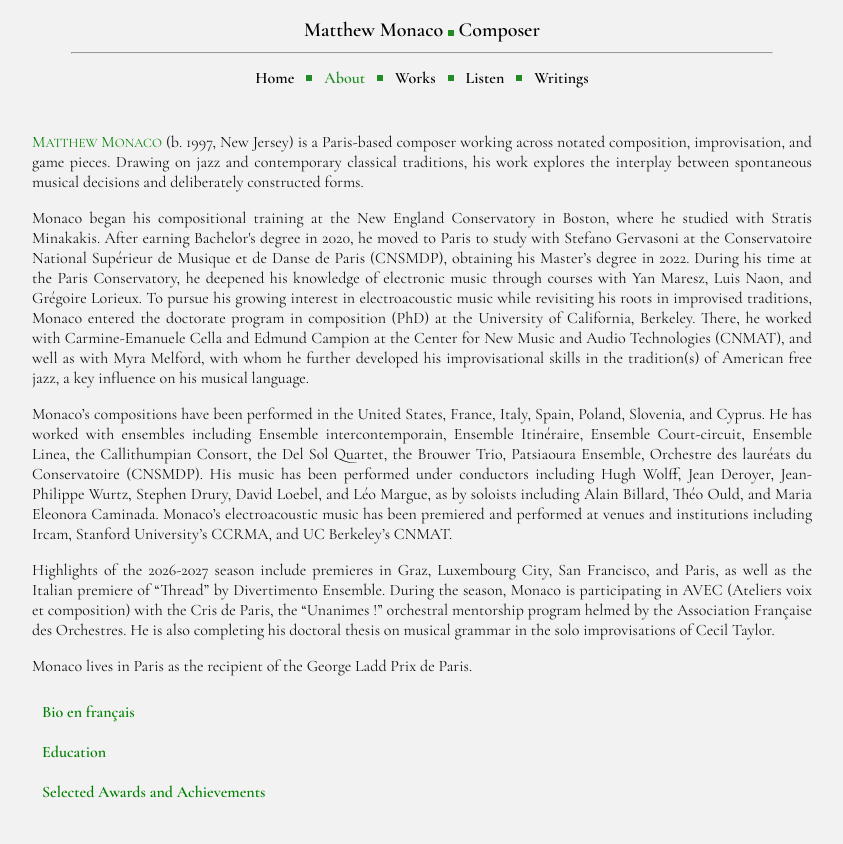
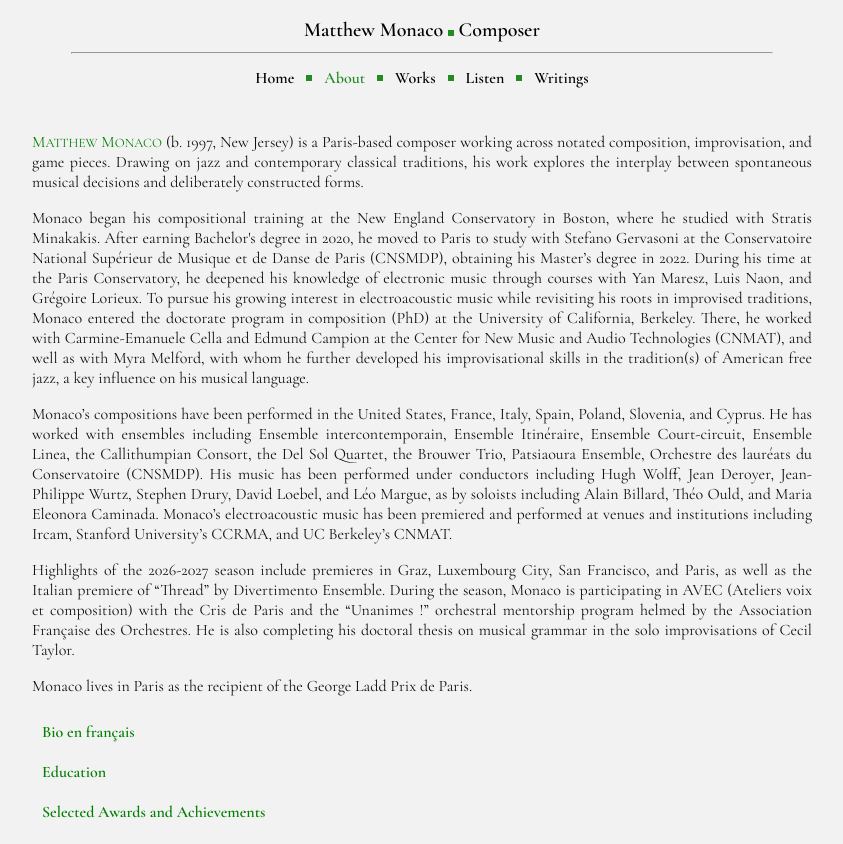
Before and after one commit to matthew-monaco/matthew-monaco.github.io, a Jekyll site: the page built from about.md, in a window 1280 px wide. Shown: the top 844 px of the page, without its empty margins (218-1061 px from the left). Built offline with Jekyll 4.4.1, drawn with Linux system fonts in a browser that asks for light colours; grey boxes are pictures that could not be loaded.

Commit message:
Update about.md

```diff
--- a/about.md
+++ b/about.md
@@ -10,7 +10,7 @@ permalink: /about
 
 <p><div style="text-align: justify">Monaco’s compositions have been performed in the United States, France, Italy, Spain, Poland, Slovenia, and Cyprus. He has worked with ensembles including Ensemble intercontemporain, Ensemble Itinéraire, Ensemble Court-circuit, Ensemble Linea, the Callithumpian Consort, the Del Sol Quartet, the Brouwer Trio, Patsiaoura Ensemble, Orchestre des lauréats du Conservatoire (CNSMDP). His music has been performed under conductors including Hugh Wolff, Jean Deroyer, Jean-Philippe Wurtz, Stephen Drury, David Loebel, and Léo Margue, as by soloists including Alain Billard, Théo Ould, and Maria Eleonora Caminada. Monaco’s electroacoustic music has been premiered and performed at venues and institutions including Ircam, Stanford University’s CCRMA, and UC Berkeley’s CNMAT.</div></p>
 
-<p><div style="text-align: justify">Highlights of the 2026-2027 season include premieres in Graz, Luxembourg City, San Francisco, and Paris, as well as the Italian premiere of “Thread” by Divertimento Ensemble. During the season, Monaco is participating in AVEC (Ateliers voix et composition) with the Cris de Paris, the “Unanimes !” orchestral mentorship program helmed by the Association Française des Orchestres. He is also completing his doctoral thesis on musical grammar in the solo improvisations of Cecil Taylor.</div></p>
+<p><div style="text-align: justify">Highlights of the 2026-2027 season include premieres in Graz, Luxembourg City, San Francisco, and Paris, as well as the Italian premiere of “Thread” by Divertimento Ensemble. During the season, Monaco is participating in AVEC (Ateliers voix et composition) with the Cris de Paris and the “Unanimes !” orchestral mentorship program helmed by the Association Française des Orchestres. He is also completing his doctoral thesis on musical grammar in the solo improvisations of Cecil Taylor.</div></p>
 
 <p><div style="text-align: justify">Monaco lives in Paris as the recipient of the George Ladd Prix de Paris.</div></p>
 
```
